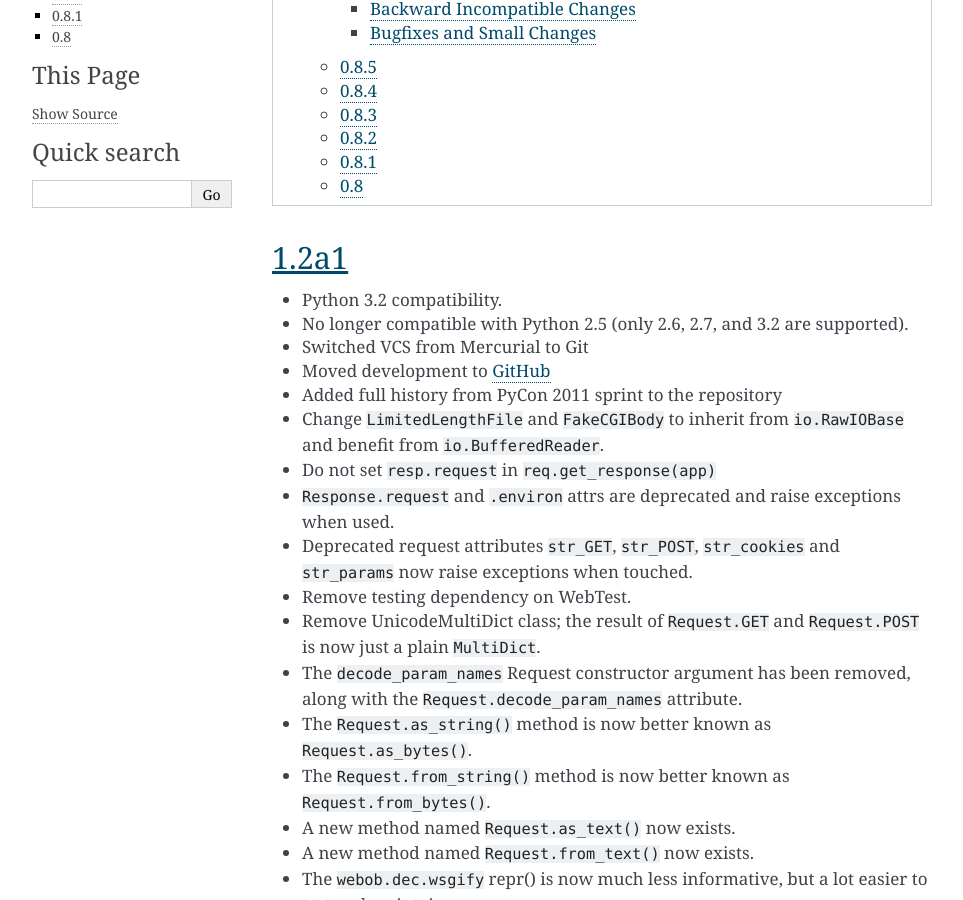
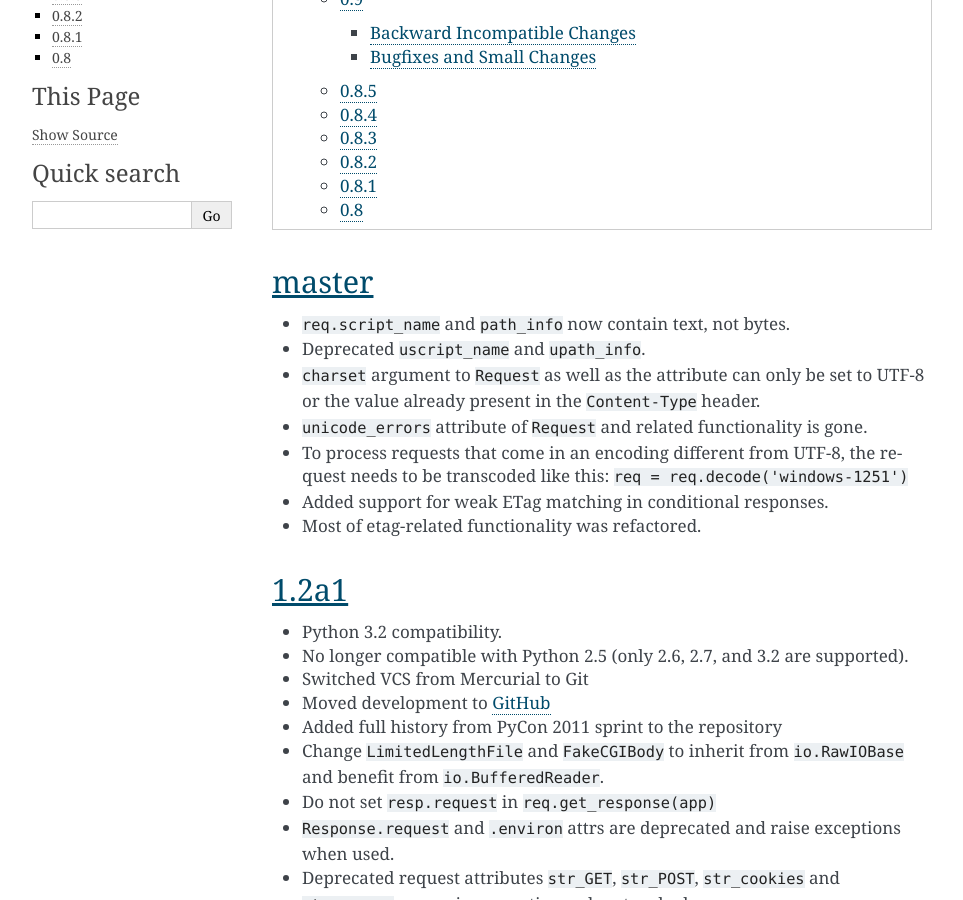
Before and after one commit to Pylons/webob, a Sphinx documentation site: the page built from docs/news.txt, in a window 1280 px wide and 900 px high, scrolled down 824 px. Shown: the whole window, without its empty margins (148-1111 px from the left). Built offline with Sphinx 7.4.7, drawn with Linux system fonts in a browser that asks for light colours.

Commit message:
update NEWS.txt

```diff
--- a/docs/news.txt
+++ b/docs/news.txt
@@ -2,6 +2,26 @@
 ====
 
 .. contents::
+
+master
+---------
+
+* ``req.script_name`` and ``path_info`` now contain text, not bytes.
+
+* Deprecated ``uscript_name`` and ``upath_info``.
+
+* ``charset`` argument to ``Request`` as well as the attribute can only
+  be set to UTF-8 or the value already present in the ``Content-Type`` header.
+
+* ``unicode_errors`` attribute of ``Request`` and related functionality is gone.
+
+* To process requests that come in an encoding different from UTF-8, the request
+  needs to be transcoded like this: ``req = req.decode('windows-1251')``
+
+* Added support for weak ETag matching in conditional responses.
+
+* Most of etag-related functionality was refactored.
+
 
 1.2a1
 ---------
```
